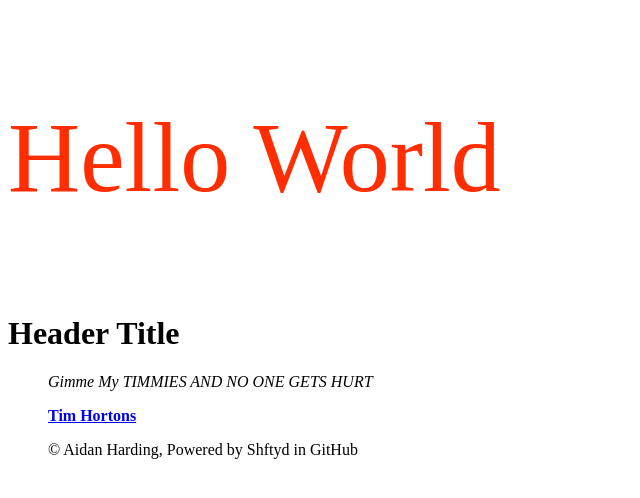
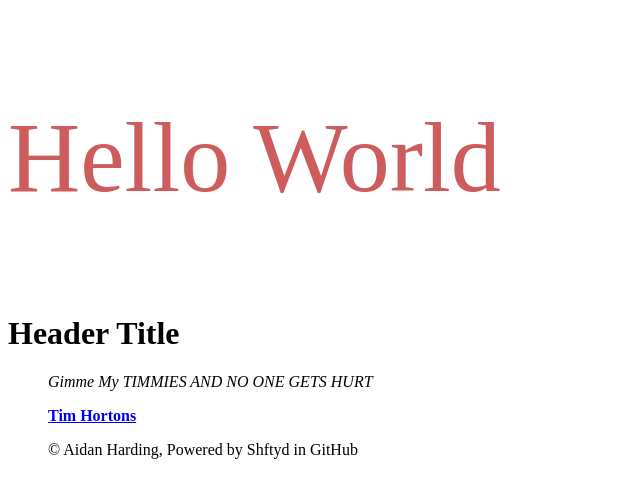
Before and after one commit to Shftyd/whoami.github.io, a plain HTML site: page index.html in a window 1280 px wide. Shown: the whole page, without its empty margins (0-640 px from the left). Drawn offline with Linux system fonts and the light colour scheme.

Commit message:
Update index.html

```diff
--- a/index.html
+++ b/index.html
@@ -11,7 +11,7 @@
 
   <body>
 
-<p style="color: #FF2D00; font-size:100px">Hello World</p>
+<p style="color: rgb(205, 92, 92); font-size:100px">Hello World</p>
 
 <header><h1>Header Title</h1></header>
 
```
